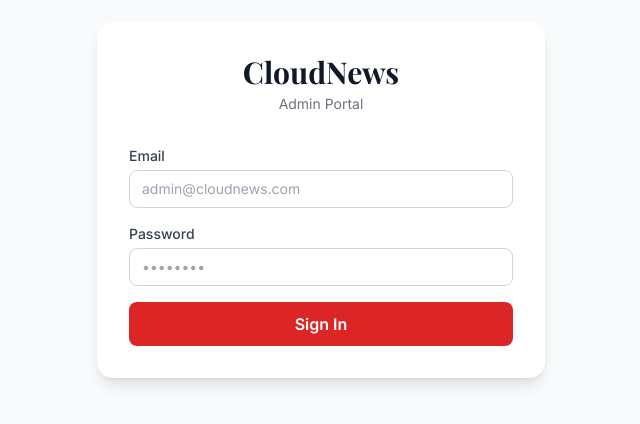
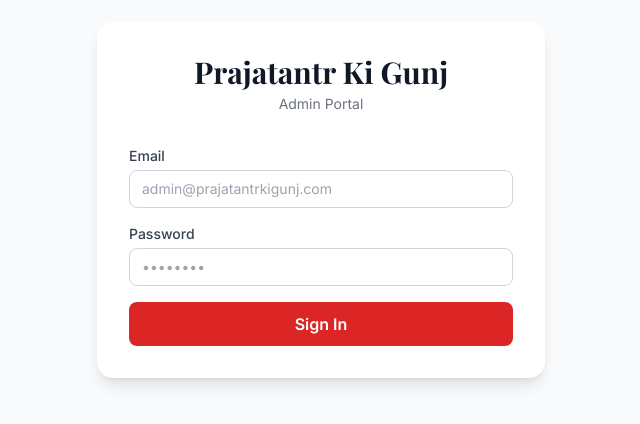
Before and after one commit to bhuvneshwarsh/NewsWebsiteFrontend, a React (Vite) app: page /login in a window 1280 px wide. Shown: the part 200-624 px from the top of the page, without its empty margins (319-959 px from the left). Built offline with nearby package versions, Linux system fonts and the light colour scheme; no server answers; the HTML template or start-up script is replaced by a standard one.

Commit message:
changed Name to PG News

```diff
--- a/src/components/layout/Footer.tsx
+++ b/src/components/layout/Footer.tsx
@@ -34,7 +34,7 @@ export default function Footer() {
           </div>
         </div>
         <div className="border-t border-gray-800 pt-6 text-xs text-center">
-          © {year} CloudNews Lite. Built on Azure Serverless.
+          © {year} Prajatantr Ki Gunj | Developed and Maintained by Bhuvneshwar Sharma (Full Stack Web Developer).
         </div>
       </div>
     </footer>
--- a/src/components/layout/Navbar.tsx
+++ b/src/components/layout/Navbar.tsx
@@ -53,7 +53,7 @@ export default function Navbar() {
         <div className="flex items-center justify-between h-14">
           {/* Logo */}
           <Link to="/" className="font-serif text-2xl font-bold text-gray-900 tracking-tight">
-            Cloud<span className="text-brand-600">News</span>
+            Prajatantr <span className="text-brand-600">Ki Gunj</span>
           </Link>
 
           {/* Desktop category nav */}
--- a/src/pages/Login.tsx
+++ b/src/pages/Login.tsx
@@ -52,7 +52,7 @@ export default function Login() {
     <div className="min-h-screen bg-gray-50 flex items-center justify-center p-4">
       <div className="bg-white rounded-2xl shadow-lg w-full max-w-md p-8">
         <div className="text-center mb-8">
-          <h1 className="font-serif text-3xl font-bold text-gray-900">CloudNews</h1>
+          <h1 className="font-serif text-3xl font-bold text-gray-900">Prajatantr Ki Gunj</h1>
           <p className="text-gray-500 mt-1 text-sm">Admin Portal</p>
         </div>
 
@@ -69,7 +69,7 @@ export default function Login() {
               type="email" required
               value={email} onChange={e => setEmail(e.target.value)}
               className="w-full border border-gray-300 rounded-lg px-3 py-2 text-sm focus:outline-none focus:ring-2 focus:ring-brand-500"
-              placeholder="admin@cloudnews.com"
+              placeholder="admin@prajatantrkigunj.com"
             />
           </div>
           <div>
```
